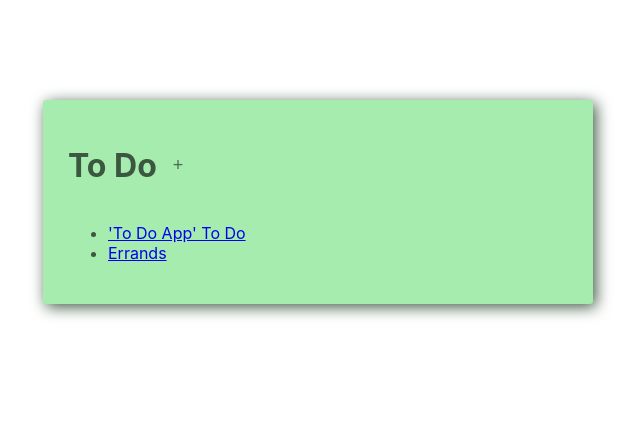
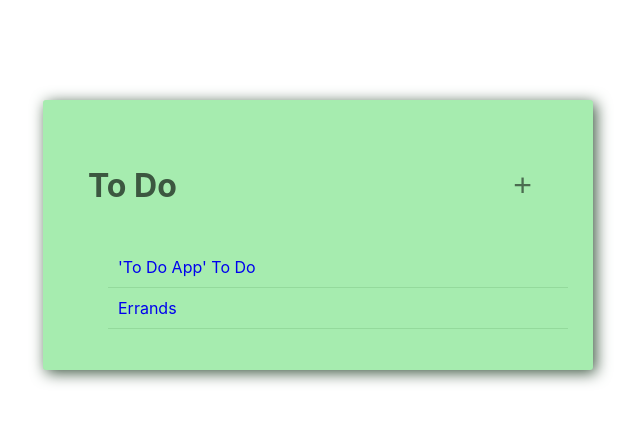
Before and after one commit to IanMFraser/react-to-do-app, a React (Create React App) app: page / in a window 1280 px wide. Shown: the top 422 px of the page, without its empty margins (322-962 px from the left). Built offline with nearby package versions, Linux system fonts and the light colour scheme.

Commit message:
main page styling

```diff
--- a/src/App.css
+++ b/src/App.css
@@ -5,6 +5,10 @@ html, body {
   box-sizing: border-box;
   color: #123213;
   background-color: white;
+}
+
+a {
+  text-decoration: none;
 }
 
 button {
@@ -19,6 +23,11 @@ button {
 button:hover {
   background-color: #9bd8a4;
   border-radius: 15px;
+}
+li {
+  padding: 10px 10px;
+  list-style-type: none;
+  border-bottom: 1px solid #94da9c;
 }
 
 .container {
@@ -35,8 +44,15 @@ button:hover {
 
 .main-header {
   display: flex;
-  justify-content: flex-start;
+  justify-content: space-between;
+  margin: 20px;
 }
+
+.main-header button {
+  font-size: 2em;
+}
+
+
 
 .title {
   display: flex;
--- a/src/Components/DisplayLists.js
+++ b/src/Components/DisplayLists.js
@@ -4,7 +4,7 @@ import { Link } from 'react-router-dom';
 const DisplayLists = ({ lists }) => {
 
     return(
-        <div>
+        <div className="listDisplay">
             <ul>
                 { lists.map((list) => <li key={ list["title"] } ><Link to={ `/${ list["title"] }` }>{ list["title"] }</Link></li>) }
             </ul>
--- a/src/Components/ToDoPage.js
+++ b/src/Components/ToDoPage.js
@@ -5,7 +5,7 @@ import TitleBar from './TitleBar';
 import '../App.css';
 
 const ToDoPage = ({lists}) => {
-  console.log(lists["items"]);
+
   const [toDos, setToDos] = useState(lists["items"]);
   const [newTask, setNewTask] = useState('');
   const [newTitle, setNewTitle] = useState(lists["title"]);
@@ -55,7 +55,6 @@ const ToDoPage = ({lists}) => {
       setNewTask('')
       setToDos([...toDos, newItem])
     }
-    console.log(toDos)
   }
 
   //handler to update the title input when typed
```
